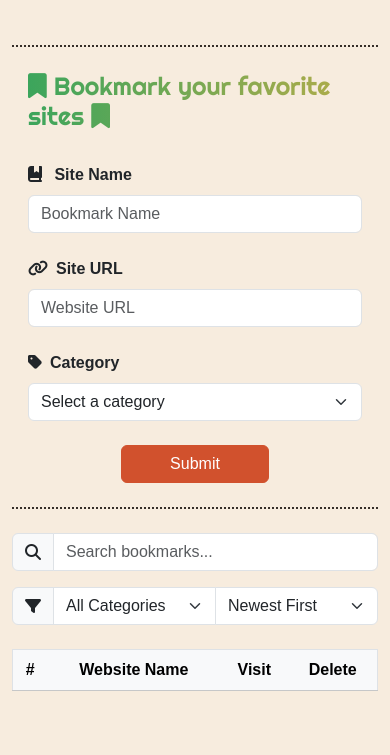
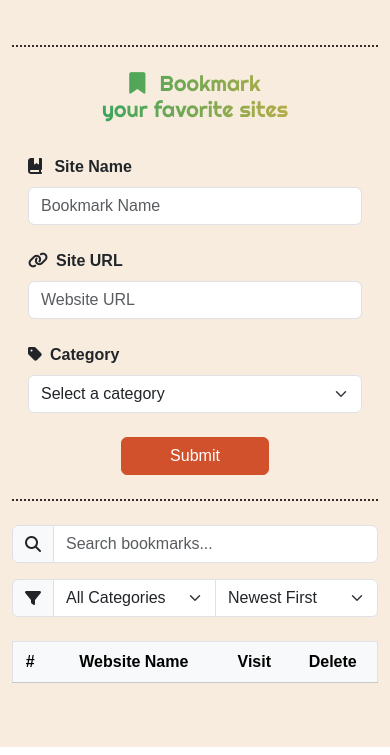
Before and after one commit to MohamedV0/Bookmarker, a plain HTML site: page index.html in a window 390 px wide. Shown: the part 135-890 px from the top of the page. Drawn offline with Linux system fonts and the light colour scheme; some packages are replaced by stand-ins of ours; a script that the page names is missing; a web font is replaced by a local one.

Commit message:
style(ui): improve hero text responsiveness for mobile devices
- Add responsive text sizing with fs-4 and fs-md-3 classes
- Break "your favorite sites" to new line on mobile screens
- Hide second bookmark icon on mobile with d-none d-sm-inline
- Add proper spacing between text and icons (me-2, ms-2)
- Center text with text-center class

```diff
--- a/index.html
+++ b/index.html
@@ -16,10 +16,11 @@
         <h1 class="py-2 position-relative">Bookmarker</h1>
 
         <div class="bookmark-body w-100 p-3 py-4 mt-5 d-flex flex-column justify-content-center align-items-center gap-4">
-          <h2>
-            <i class="fa-solid fa-bookmark"></i>
-            Bookmark your favorite sites
-            <i class="fa-solid fa-bookmark"></i>
+          <h2 class="text-center fs-4 fs-md-3">
+            <i class="fa-solid fa-bookmark me-2"></i>
+            <span class="d-inline">Bookmark</span>
+            <span class="d-block d-sm-inline"> your favorite sites</span>
+            <i class="fa-solid fa-bookmark ms-2 d-none d-sm-inline"></i>
           </h2>
           <div class="site-name w-100 d-flex flex-column justify-content-center">
             <label for="bookmarkName" class="pb-2 fw-semibold">
```
